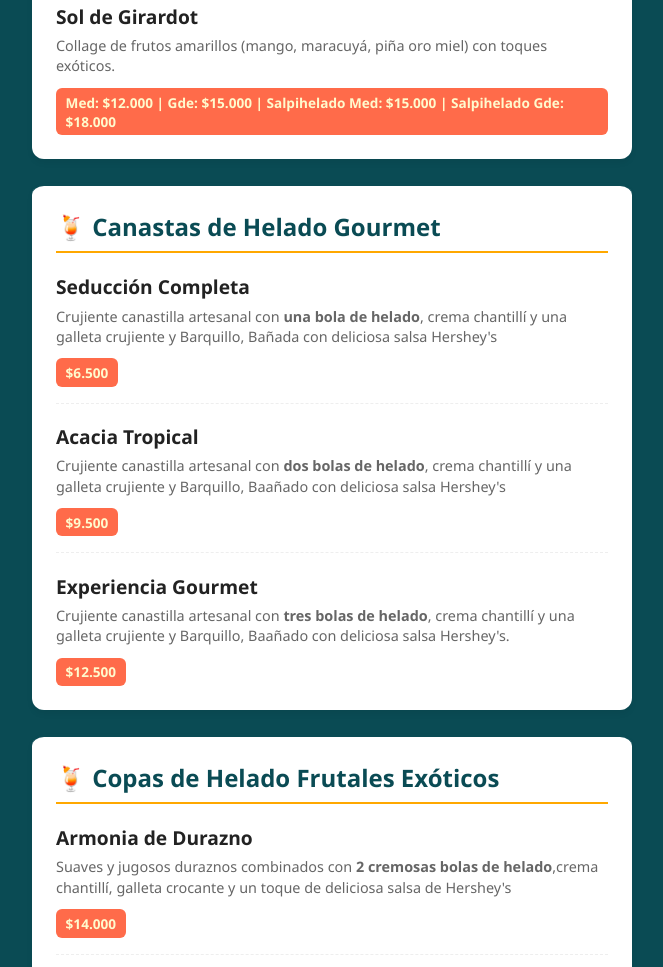
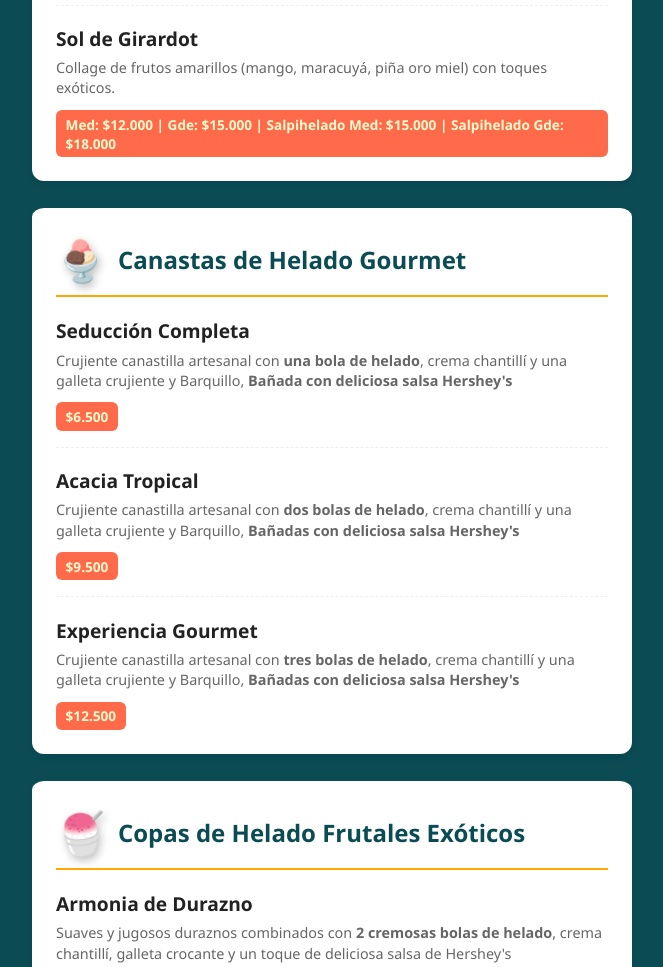
Before and after one commit to Wilian-Casasbuenas/sapifrut-menu, a plain HTML site: page index.html in a window 1280 px wide. Shown: the part 724-1691 px from the top of the page, without its empty margins (308-971 px from the left). Drawn offline with Linux system fonts and the light colour scheme.

Commit message:
Add files via upload

```diff
--- a/index.html
+++ b/index.html
@@ -56,7 +56,18 @@
             border-bottom: 2px solid var(--accent-color);
             padding-bottom: 0.5rem;
             margin-top: 0;
+            display: flex; /* Alinea perfectamente el icono con el texto */
+            align-items: center;
         }
+
+        /* NUEVO ESTILO PARA LOS ICONOS DE LOS TÍTULOS */
+        .icon-title {
+            font-size: 2.5rem; /* Tamaño más grande */
+            margin-right: 12px; /* Separación del texto */
+            filter: drop-shadow(2px 4px 4px rgba(0,0,0,0.25)); /* Sombra para resaltar */
+            transform: rotate(-5deg); /* Ligero giro para que se vea dinámico y llamativo */
+        }
+
         .menu-item {
             margin-bottom: 1.2rem;
             border-bottom: 1px dashed #eee;
@@ -106,17 +117,14 @@
 <body>
 
    <header>
-        <!-- Cambia "logo.png" por el nombre exacto de la imagen de tu logo -->
         <img src="logo.png" alt="Logo Salpifrut" style="max-width: 180px; margin-bottom: 10px; border-radius: 10px;">
-        <!-- Si tu logo ya tiene el nombre, puedes borrar la línea de abajo -->
         <p>La Receta Gourmet de la Frescura</p>
     </header>
 
     <div class="container">
 
-        <!-- Línea Insignia -->
         <div class="menu-section">
-            <h2>🍹 Salpihelados & Salpicones Gourmt</h2>
+            <h2><span class="icon-title">🍹</span> Salpihelados & Salpicones Gourmet</h2>
 
             <div class="menu-item">
                 <div class="menu-title">Origen Tradición</div>
@@ -136,36 +144,35 @@
                 <div class="menu-price">Med: $12.000 | Gde: $15.000 | Salpihelado Med: $15.000 | Salpihelado Gde: $18.000</div>
             </div>
         </div>
-         <!-- Canastas -->
-        <div class="menu-section">
-            <h2>🍹 Canastas de Helado Gourmet</h2>
+
+         <div class="menu-section">
+            <h2><span class="icon-title">🍨</span> Canastas de Helado Gourmet</h2>
 
             <div class="menu-item">
                 <div class="menu-title">Seducción Completa</div>
-                <div class="menu-desc">Crujiente canastilla artesanal con <b>una bola de helado</b>, crema chantillí y una galleta crujiente y Barquillo, Bañada con deliciosa salsa Hershey's</div>
+                <div class="menu-desc">Crujiente canastilla artesanal con <b>una bola de helado</b>, crema chantillí y una galleta crujiente y Barquillo, <b>Bañada con deliciosa salsa Hershey's</b> </div>
                 <div class="menu-price"> $6.500</div>
             </div>
 
             <div class="menu-item">
                 <div class="menu-title">Acacia Tropical</div>
-                <div class="menu-desc">Crujiente canastilla artesanal con <b>dos bolas de helado</b>, crema chantillí y una galleta crujiente y Barquillo, Baañado con deliciosa salsa Hershey's</div>
+                <div class="menu-desc">Crujiente canastilla artesanal con <b>dos bolas de helado</b>, crema chantillí y una galleta crujiente y Barquillo, <b>Bañadas con deliciosa salsa Hershey's</b> </div>
                 <div class="menu-price"> $9.500 </div>
             </div>
 
             <div class="menu-item">
                 <div class="menu-title">Experiencia Gourmet</div>
-                <div class="menu-desc">Crujiente canastilla artesanal con <b>tres bolas de helado</b>, crema chantillí y una galleta crujiente y Barquillo, Baañado con deliciosa salsa Hershey's.</div>
+                <div class="menu-desc">Crujiente canastilla artesanal con <b>tres bolas de helado</b>, crema chantillí y una galleta crujiente y Barquillo, <b>Bañadas con deliciosa salsa Hershey's</b> </div>
                 <div class="menu-price"> $12.500 </div>
             </div>
         </div>
 
-         <!-- Copas de helado -->
-        <div class="menu-section">
-            <h2>🍹 Copas de Helado Frutales Exóticos</h2>
+         <div class="menu-section">
+            <h2><span class="icon-title">🍧</span> Copas de Helado Frutales Exóticos</h2>
 
             <div class="menu-item">
                 <div class="menu-title">Armonia de Durazno</div>
-                <div class="menu-desc">Suaves y jugosos duraznos combinados con <b>2 cremosas bolas de helado</b>,crema chantillí, galleta crocante y un toque de deliciosa salsa de Hershey's</div>
+                <div class="menu-desc">Suaves y jugosos duraznos combinados con <b>2 cremosas bolas de helado</b>, crema chantillí, galleta crocante y un toque de deliciosa salsa de Hershey's</div>
                 <div class="menu-price"> $14.000</div>
             </div>
 
@@ -188,9 +195,8 @@
             </div>
         </div>
 
-        <!-- Jardines de Fruta -->
         <div class="menu-section">
-            <h2>🥗 Jardines de Fruta</h2>
+            <h2><span class="icon-title">🥗</span> Jardines de Fruta</h2>
             <p style="font-size: 0.85rem; color: #666; font-style: italic; margin-top: -10px;"><b>Bañadas con deliciosa salsa Hershey's</b></p>
 
             <div class="menu-item">
@@ -212,9 +218,8 @@
             </div>
         </div>
 
-        <!-- Néctares -->
         <div class="menu-section">
-            <h2>🧃 Néctares Naturales</h2>
+            <h2><span class="icon-title">🥤</span> Néctares Naturales</h2>
             <div class="menu-price"><p style="font-size: 0.85rem; margin-top: -1px; margin-bottom: -1px;">En Agua: $8.000 | En Leche: $10.000</p></div>
 
             <div class="menu-item">
@@ -238,7 +243,7 @@
     </div>
 
     <div class="footer">
-        <p><strong>📍 Ubicación:</strong> Frente al C.C. Unicentro Girardot</p>
+        <p><strong>📍 Ubicación:</strong> Diagonal 8a # 33 - 97 Frente al C.C. Unicentro Girardot</p>
         <p><strong>🏍️ Domicilios:</strong> 3223398541</p>
         <p style="font-size: 0.75rem; color: #aaa;">Sin costo por compras superiores a $20.000. Valor regular: $5.000</p>
     </div>
```
